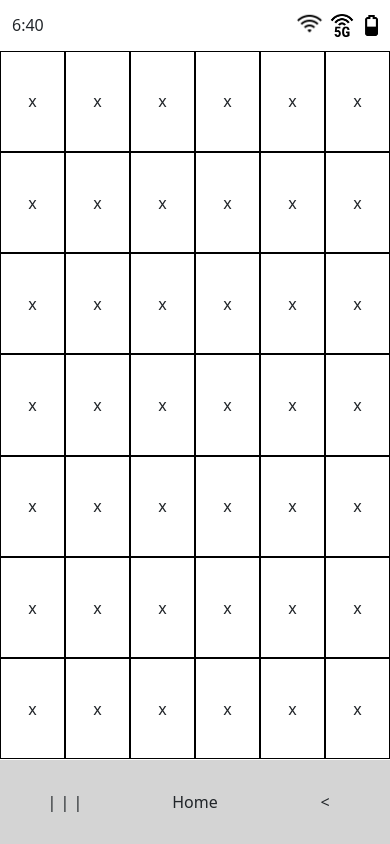
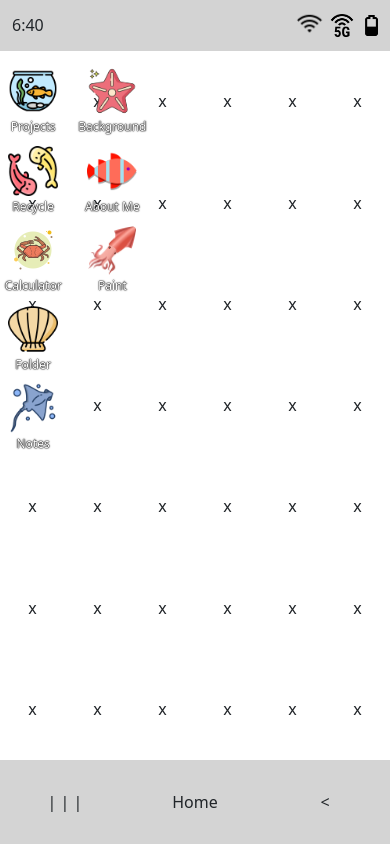
Before and after one commit to TheLvableMrFish/Fish_OS, a React (Create React App) app: page / in a window 390 px wide. Built offline with nearby package versions, Linux system fonts and the light colour scheme.

Commit message:
Pulled some code from desktop and added applications_data_mobile.js. Tested icon view on mobile, edited to be more flexable under diffrent sized devices

```diff
--- /dev/null
+++ b/src/Data/applications_data_mobile.js
@@ -0,0 +1,92 @@
+import Calculator from "../Apps/Calculator"
+import Background from "../Apps/Background"
+import Paint from "../Apps/Paint"
+import Folder from "../Apps/Folder"
+import Notes from "../Apps/Notes"
+import Recycle from "../Apps/Recycle"
+import AboutMe from "../Apps/AboutMe"
+import MyProjects from "../Apps/MyProjects"
+
+export const application_data = [
+    {
+        id: 1,
+        title: 'Projects',
+        img: 'my_computer',
+        row: 0,
+        col: 0,
+        app: <MyProjects />,
+        width: 500,
+        height: 400,
+    },
+    {
+        id: 2,
+        title: 'Folder',
+        img: 'clam_color',
+        row: 3,
+        col: 0,
+        app: <Folder />,
+        width: 550,
+        height: 350
+
+    },
+    {
+        id: 3,
+        title: 'About Me',
+        img: 'clown_color',
+        row: 1,
+        col: 1,
+        app: <AboutMe />,
+        width: 520,
+        height: 420
+    },
+    {
+        id: 4,
+        title: 'Recycle',
+        img: 'recycle_color',
+        row: 1,
+        col: 0,
+        app: <Recycle />,
+        width: 400,
+        height: 300
+    },
+    {
+        id: 5,
+        title: 'Calculator',
+        img: 'crab_color',
+        row: 2,
+        col: 0,
+        app: <Calculator />,
+        width: 200,
+        height: 265
+    },
+    {
+        id: 6,
+        title: 'Background',
+        img: 'star_fish',
+        row: 0,
+        col: 1,
+        app: <Background />,
+        width: 500,
+        height: 400
+    },
+    {
+        id: 7,
+        title: 'Paint',
+        img: 'squid_color',
+        row: 2,
+        col: 1,
+        app: <Paint />,
+        width: 650,
+        height: 455
+    },
+    {
+        id: 8,
+        title: 'Notes',
+        img: 'manta_ray',
+        row: 4,
+        col: 0,
+        app: <Notes />,
+        width: 400,
+        height: 500,
+    }
+]
--- a/src/Pages/Mobile.js
+++ b/src/Pages/Mobile.js
@@ -1,6 +1,44 @@
 import React from 'react'
+import { useState } from 'react'
+
+import Application from '../components/Application'
+
+import { application_data } from '../Data/applications_data_mobile'
+
 
 const Mobile =()=>{
+    const [applicationsOpen, setApplicationsOpen] = useState([
+
+        ])
+
+    const handleApplication=(appId, title, img, content, width, height)=>{
+        // reOpenWindow(appId)
+
+        setApplicationsOpen((prevApps) =>{
+            let isAppOpen = prevApps.some((app) => app.id === appId)
+            if(isAppOpen){
+                return prevApps
+            } else {
+
+                return [
+                    ...prevApps,
+                    {
+                        id: appId,
+                        title: title,
+                        x: 100, y: 100,
+                        zIndex: 1,
+                        content: content || "content 1",
+                        img: img,
+                        width: width || '300px',
+                        height: height || '300px',
+                        windowState: 'open',
+                    },
+                ]
+            }
+
+        })
+
+    }
 
     return(
         <>
@@ -13,6 +51,27 @@ const Mobile =()=>{
                     <img className='mobile-icon' src='./mobileMedia/battery-mid.png' />
                 </div>
             </div>
+
+            {application_data.map((app)=>(
+                    <div onClick={()=> handleApplication(
+                        app.id,
+                        app.title,
+                        app.img,
+                        app.app ? app.app : null,
+                        app.width ? app.width: null,
+                        app.height ? app.height: null,
+                        )}
+                        key={app.id}
+                        >
+
+                        <Application
+                            name={app.title}
+                            img={app.img}
+                            row={(app.row + 0.7) * 0.88}
+                            col={(app.col - 0.15) * 0.88}
+                        />
+                    </div>
+                ))}
 
             <div className='mobile-grid row'>
                 <div className='mobile-grid-space col-2'>x</div>
--- a/src/index_mobile.css
+++ b/src/index_mobile.css
@@ -1,6 +1,7 @@
 .mobile-header{
     height: 6vh;
     align-items: center;
+    background-color: lightgray;
 }
 
 .mobile-icon{
@@ -32,7 +33,7 @@
 
 .mobile-grid-space{
     display: flex;
-    border: 1px solid #000;
+    /* border: 1px solid #000; */
     align-items: center;
     justify-content: center;
     height: 100%;
```
